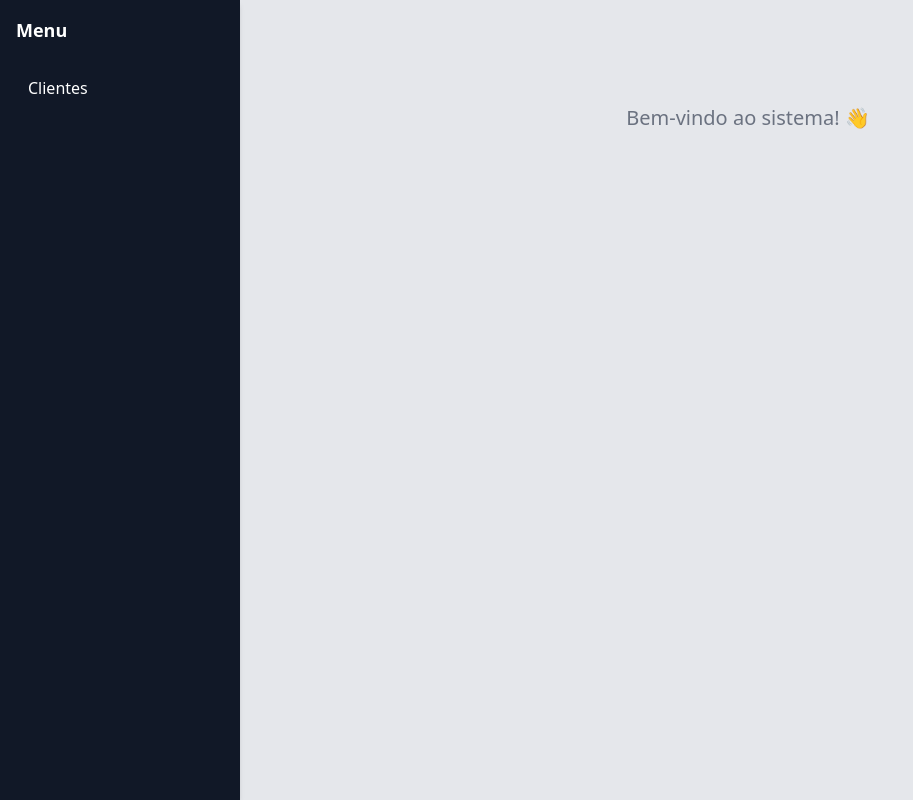
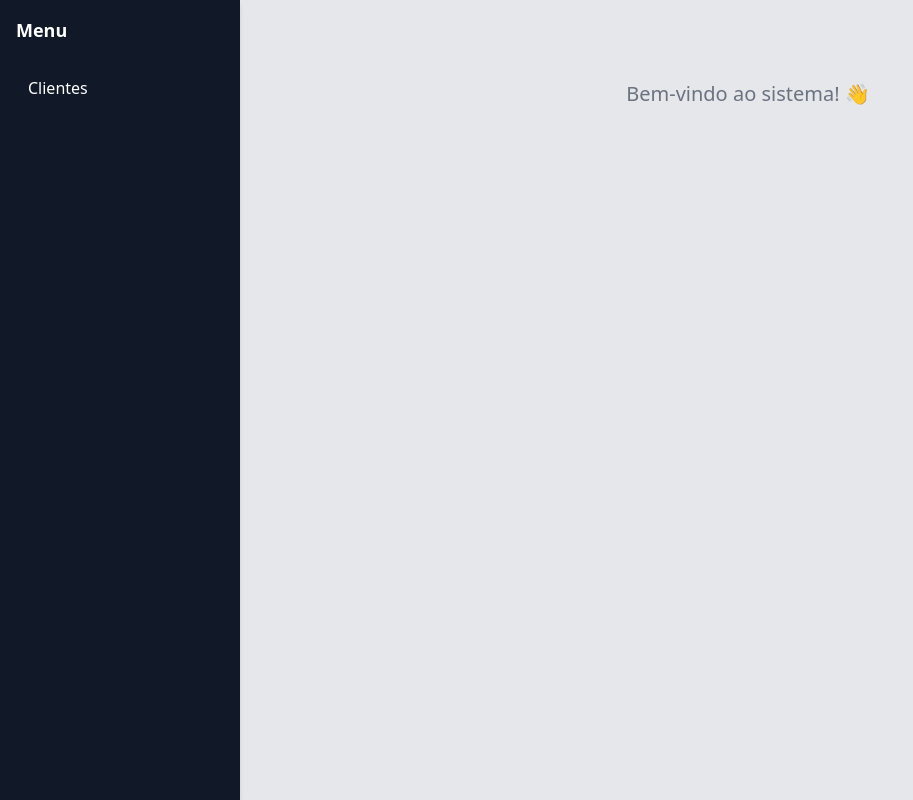
Before and after one commit to flavio-santos-ti/BaseHours, an Angular app in the folder Frontend/basehours-frontend/: page / in a window 1280 px wide. Shown: the whole page, without its empty margins (0-913 px from the left). Built offline with nearby package versions, Linux system fonts and the light colour scheme.

Commit message:
🎨 Style: remove top padding for tighter layout.

```diff
--- a/Frontend/basehours-frontend/src/app/app.component.html
+++ b/Frontend/basehours-frontend/src/app/app.component.html
@@ -1,7 +1,7 @@
 <div class="flex h-screen bg-gray-200">
   <app-sidebar></app-sidebar>
 
-  <main class="flex-1 pr-6 py-6 overflow-auto">
+  <main class="flex-1 pr-6 py-0 overflow-auto">
     <router-outlet></router-outlet>
   </main>
 </div>
--- a/Frontend/basehours-frontend/src/app/pages/client-list/client-list.page.html
+++ b/Frontend/basehours-frontend/src/app/pages/client-list/client-list.page.html
@@ -1,6 +1,6 @@
-<main class="min-h-screen bg-gray-200 px-4 flex justify-center pt-4">
+<main class="min-h-screen bg-gray-200 px-4 flex justify-center pt-0">
 
-  <div class="bg-white shadow rounded-xl border border-gray-200 p-4 sm:p-6 w-full max-w-4xl mt-4 mb-8 min-h-[300px]">
+  <div class="bg-white shadow rounded-xl border border-gray-200 p-4 sm:p-6 w-full max-w-4xl mt-0 mb-8 min-h-[300px]">
 
     <!-- CENTERED SPINNER INSIDE THE CARD -->
     <div *ngIf="isLoading" class="flex justify-center items-center h-full">
```
